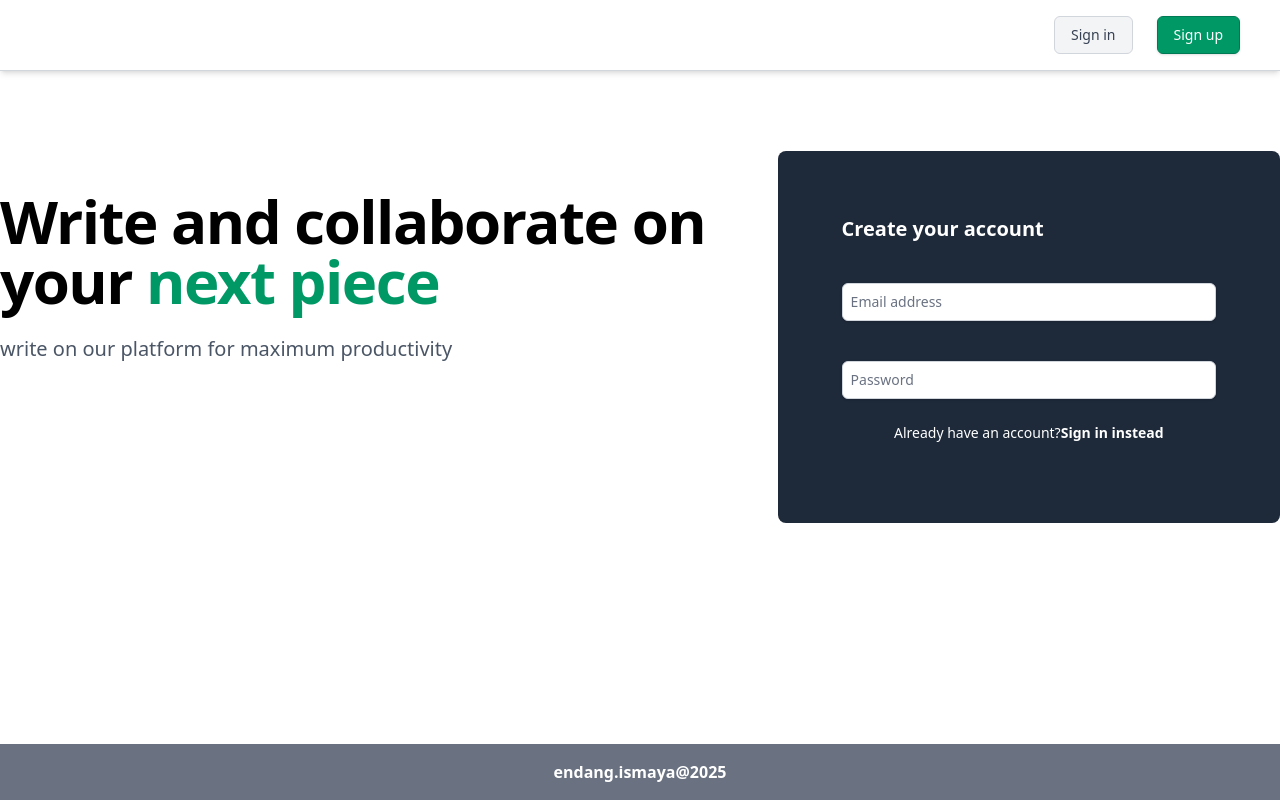
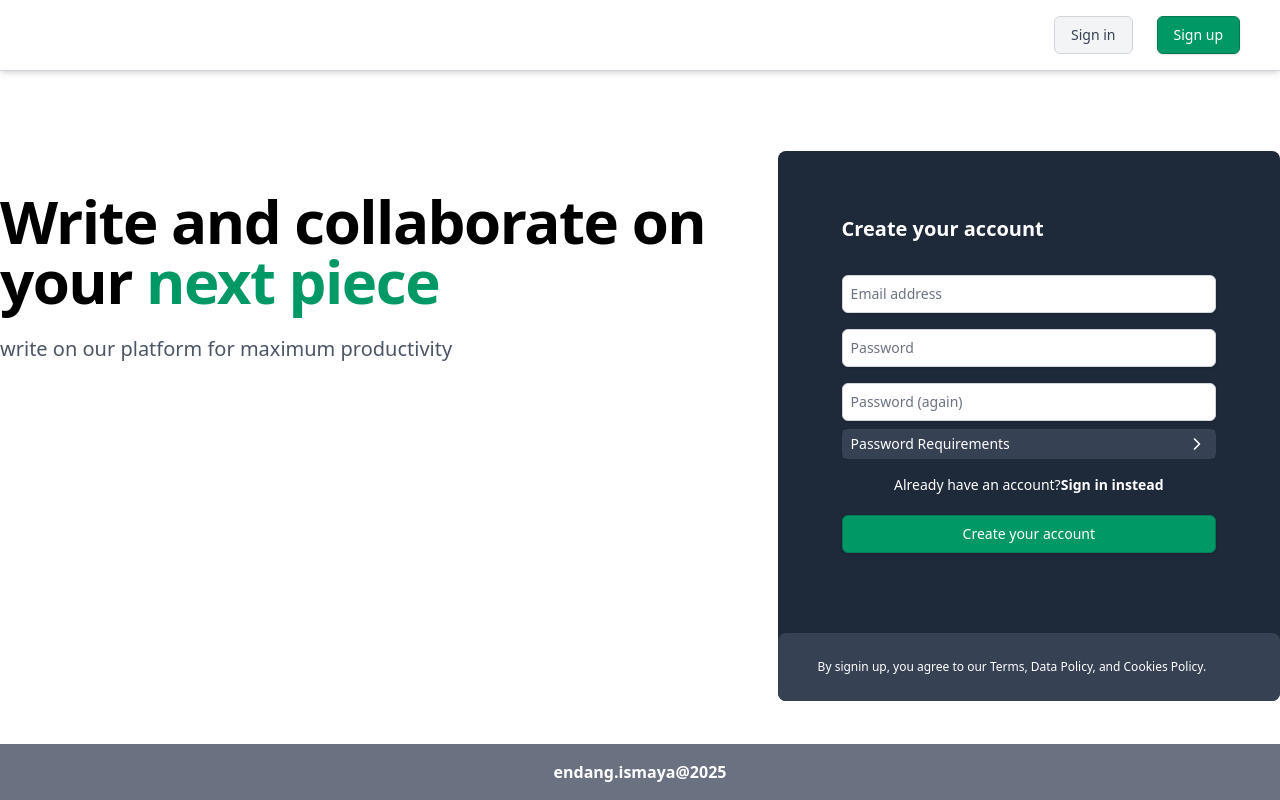
Before and after one commit to endang-ismaya/django-htmx-alpinejs, a Django app: page /accounts/signup/ in a window 1280 px wide. Run offline with Django 5.2, Linux system fonts and the light colour scheme; some libraries are stand-ins or nearby versions.

Commit message:
update signup template

```diff
--- a/static/css/input.css
+++ b/static/css/input.css
@@ -50,3 +50,8 @@ textarea:focus {
 .error-form {
   @apply p-2 mt-10 text-sm text-red-700 bg-red-50 rounded-md border-red-300 border;
 }
+
+.details-with-icon[open] .icon-rotate {
+  transform: rotate(90deg);
+  transition: transform 0.2s ease-in-out; /* Optional: for smooth animation */
+}
--- a/static/css/output.css
+++ b/static/css/output.css
@@ -19,6 +19,7 @@
     --color-emerald-700: oklch(50.8% 0.118 165.612);
     --color-blue-400: oklch(70.7% 0.165 254.624);
     --color-blue-500: oklch(62.3% 0.214 259.815);
+    --color-gray-50: oklch(98.5% 0.002 247.839);
     --color-gray-100: oklch(96.7% 0.003 264.542);
     --color-gray-200: oklch(92.8% 0.006 264.531);
     --color-gray-300: oklch(87.2% 0.01 258.338);
@@ -256,8 +257,17 @@
   .mt-2 {
     margin-top: calc(var(--spacing) * 2);
   }
+  .mt-4 {
+    margin-top: calc(var(--spacing) * 4);
+  }
+  .mt-5 {
+    margin-top: calc(var(--spacing) * 5);
+  }
   .mt-6 {
     margin-top: calc(var(--spacing) * 6);
+  }
+  .mt-8 {
+    margin-top: calc(var(--spacing) * 8);
   }
   .mt-10 {
     margin-top: calc(var(--spacing) * 10);
@@ -295,11 +305,20 @@
   .h-4 {
     height: calc(var(--spacing) * 4);
   }
+  .h-5 {
+    height: calc(var(--spacing) * 5);
+  }
   .h-6 {
     height: calc(var(--spacing) * 6);
   }
   .min-h-screen {
     min-height: 100vh;
+  }
+  .w-0 {
+    width: calc(var(--spacing) * 0);
+  }
+  .w-5 {
+    width: calc(var(--spacing) * 5);
   }
   .w-6 {
     width: calc(var(--spacing) * 6);
@@ -319,6 +338,9 @@
   .min-w-5xl {
     min-width: var(--container-5xl);
   }
+  .min-w-full {
+    min-width: 100%;
+  }
   .flex-grow {
     flex-grow: 1;
   }
@@ -330,6 +352,12 @@
   }
   .cursor-not-allowed {
     cursor: not-allowed;
+  }
+  .cursor-pointer {
+    cursor: pointer;
+  }
+  .list-none {
+    list-style-type: none;
   }
   .flex-col {
     flex-direction: column;
@@ -355,6 +383,20 @@
   .gap-10 {
     gap: calc(var(--spacing) * 10);
   }
+  .space-y-2 {
+    :where(& > :not(:last-child)) {
+      --tw-space-y-reverse: 0;
+      margin-block-start: calc(calc(var(--spacing) * 2) * var(--tw-space-y-reverse));
+      margin-block-end: calc(calc(var(--spacing) * 2) * calc(1 - var(--tw-space-y-reverse)));
+    }
+  }
+  .space-y-4 {
+    :where(& > :not(:last-child)) {
+      --tw-space-y-reverse: 0;
+      margin-block-start: calc(calc(var(--spacing) * 4) * var(--tw-space-y-reverse));
+      margin-block-end: calc(calc(var(--spacing) * 4) * calc(1 - var(--tw-space-y-reverse)));
+    }
+  }
   .space-y-6 {
     :where(& > :not(:last-child)) {
       --tw-space-y-reverse: 0;
@@ -370,6 +412,10 @@
   }
   .rounded-sm {
     border-radius: var(--radius-sm);
+  }
+  .border {
+    border-style: var(--tw-border-style);
+    border-width: 1px;
   }
   .border-2 {
     border-style: var(--tw-border-style);
@@ -389,11 +435,17 @@
   .border-gray-300 {
     border-color: var(--color-gray-300);
   }
+  .border-gray-700 {
+    border-color: var(--color-gray-700);
+  }
   .bg-gray-200 {
     background-color: var(--color-gray-200);
   }
   .bg-gray-500 {
     background-color: var(--color-gray-500);
+  }
+  .bg-gray-700 {
+    background-color: var(--color-gray-700);
   }
   .bg-gray-800 {
     background-color: var(--color-gray-800);
@@ -404,6 +456,9 @@
   .p-6 {
     padding: calc(var(--spacing) * 6);
   }
+  .px-2 {
+    padding-inline: calc(var(--spacing) * 2);
+  }
   .px-4 {
     padding-inline: calc(var(--spacing) * 4);
   }
@@ -413,8 +468,14 @@
   .py-0\.5 {
     padding-block: calc(var(--spacing) * 0.5);
   }
+  .py-1 {
+    padding-block: calc(var(--spacing) * 1);
+  }
   .py-4 {
     padding-block: calc(var(--spacing) * 4);
+  }
+  .py-6 {
+    padding-block: calc(var(--spacing) * 6);
   }
   .text-center {
     text-align: center;
@@ -438,6 +499,10 @@
   .text-xs {
     font-size: var(--text-xs);
     line-height: var(--tw-leading, var(--text-xs--line-height));
+  }
+  .leading-5 {
+    --tw-leading: calc(var(--spacing) * 5);
+    line-height: calc(var(--spacing) * 5);
   }
   .leading-6 {
     --tw-leading: calc(var(--spacing) * 6);
@@ -561,9 +626,9 @@
       padding-inline: calc(var(--spacing) * 6);
     }
   }
-  .md\:block {
-    @media (width >= 48rem) {
-      display: block;
+  .sm\:px-10 {
+    @media (width >= 40rem) {
+      padding-inline: calc(var(--spacing) * 10);
     }
   }
   .md\:p-4 {
@@ -628,6 +693,24 @@
     @media (width >= 80rem) {
       font-size: var(--text-6xl);
       line-height: var(--tw-leading, var(--text-6xl--line-height));
+    }
+  }
+  .\[\&\>ul\]\:space-y-1 {
+    &>ul {
+      :where(& > :not(:last-child)) {
+        --tw-space-y-reverse: 0;
+        margin-block-start: calc(calc(var(--spacing) * 1) * var(--tw-space-y-reverse));
+        margin-block-end: calc(calc(var(--spacing) * 1) * calc(1 - var(--tw-space-y-reverse)));
+      }
+    }
+  }
+  .\[\&\>ul\]\:space-y-2 {
+    &>ul {
+      :where(& > :not(:last-child)) {
+        --tw-space-y-reverse: 0;
+        margin-block-start: calc(calc(var(--spacing) * 2) * var(--tw-space-y-reverse));
+        margin-block-end: calc(calc(var(--spacing) * 2) * calc(1 - var(--tw-space-y-reverse)));
+      }
     }
   }
 }
@@ -790,6 +873,10 @@
   font-size: var(--text-sm);
   line-height: var(--tw-leading, var(--text-sm--line-height));
   color: var(--color-red-700);
+}
+.details-with-icon[open] .icon-rotate {
+  transform: rotate(90deg);
+  transition: transform 0.2s ease-in-out;
 }
 @layer base {
   [type='text'],input:where(:not([type])),[type='email'],[type='url'],[type='password'],[type='number'],[type='date'],[type='datetime-local'],[type='month'],[type='search'],[type='tel'],[type='time'],[type='week'],[multiple],textarea,select {
--- a/templates/account/signup.html
+++ b/templates/account/signup.html
@@ -19,29 +19,57 @@
           <div class="p-6 lg:p-16">
             <p class="text-xl font-semibold">Create your account</p>
             <div class="mt-6">
-              <form action="" method="post" class="space-y-6 mb-4">
+              <form action="" method="post" class="space-y-2 mb-4">
                 {% csrf_token %}
-                <div class="mt-10">
+                <div class="mt-8">
                   <label class="sr-only" for="{{ form.email.id_for_label }}">Email</label>
                   <div class="form-field">
                     {% render_field form.email class='block text-black shadow-sm focus:ring-emerald-500 focus:border-emerald-500 border-gray-300 text-sm' %}
                   </div>
                 </div>
 
-                <div class="mt-10">
-                  <label class="sr-only" for="{{ form.password1.id_for_label }}">Email</label>
+                <div class="mt-4">
+                  <label class="sr-only" for="{{ form.password1.id_for_label }}">Password</label>
                   <div class="form-field">
                     {% render_field form.password1 class='block text-black shadow-sm focus:ring-emerald-500 focus:border-emerald-500 border-gray-300 text-sm' %}
                   </div>
+                </div>
+
+                {% if form.password1.errors %}
+                  <div class="error-form [&>ul]:space-y-2">{{ form.password1.errors }}</div>
+                {% endif %}
+
+                <div class="mt-4">
+                  <label class="sr-only" for="{{ form.password2.id_for_label }}">Password Confirmation</label>
+                  <div class="form-field">
+                    {% render_field form.password2 class='block text-black shadow-sm focus:ring-emerald-500 focus:border-emerald-500 border-gray-300 text-sm' %}
+                  </div>
+                  <details class="mt-2 text-sm rounded-md mb-4 border border-gray-700 details-with-icon">
+                    <summary class="px-2 py-1 list-none cursor-pointer bg-gray-700 flex justify-between items-center">
+                      <div>Password Requirements</div>
+                      <i data-lucide="chevron-right" class="w-5 h-5 icon-rotate"></i>
+                    </summary>
+                    <div class="px-2 py-1 mt-2 min-w-full [&>ul]:space-y-1 w-0">{{ form.password1.help_text|safe }}</div>
+                  </details>
                 </div>
 
                 <div>
                   <p class="text-sm text-center">
                     Already have an account?<a href="{% url 'account_login' %}" class="font-bold hover:underline">Sign in instead</a>
                   </p>
+                  <button type="submit" class="button primary w-full mt-5 text-sm">Create your account</button>
                 </div>
               </form>
+
+              <div class="space-y-4">
+                {% if SOCIALACCOUNT_ENABLED %}
+                  {% include 'socialaccount/snippets/login.html' with page_layout='entrance' %}
+                {% endif %}
+              </div>
             </div>
+          </div>
+          <div class="px-4 py-6 bg-gray-700 sm:px-10 rounded-lg">
+            <p class="text-xs leading-5">By signin up, you agree to our Terms, Data Policy, and Cookies Policy.</p>
           </div>
         </div>
       </div>
```
